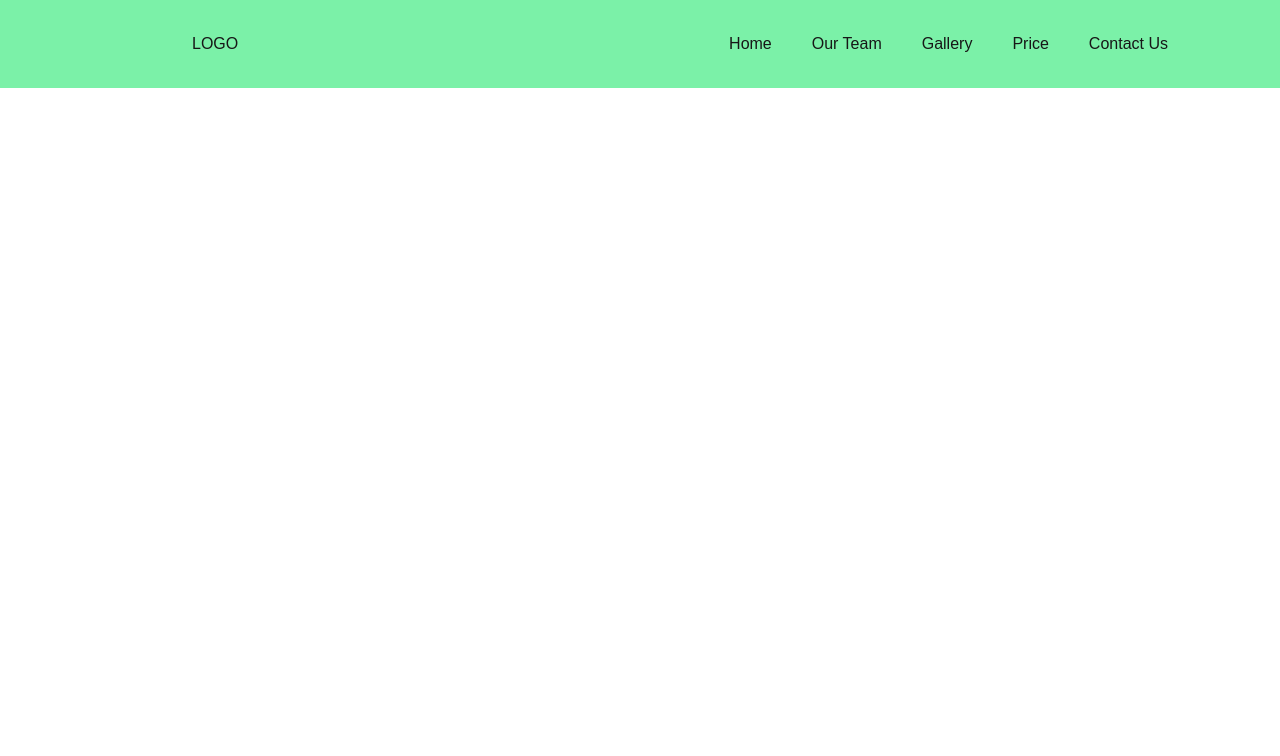
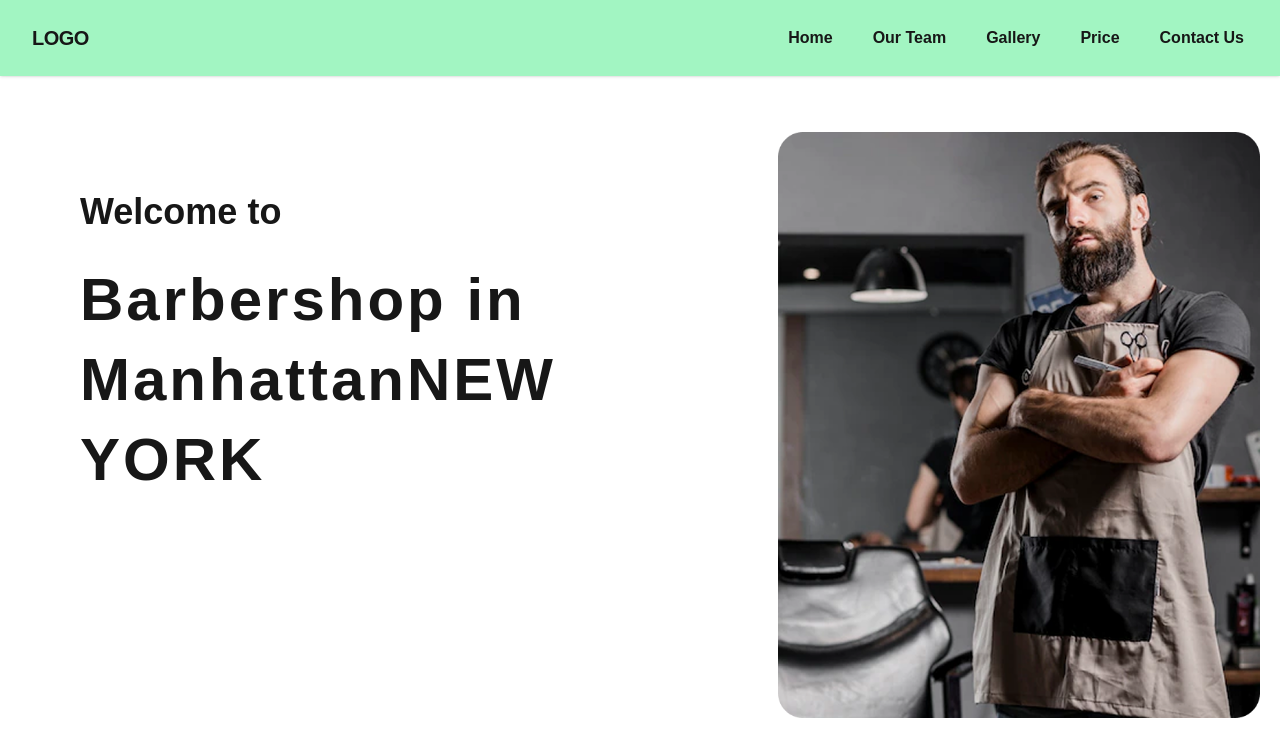
Before and after one commit to Hamza-Yaseen1/Barbar, a Next.js app: page / in a window 1280 px wide. Shown: the top 756 px of the page. Built offline with nearby package versions, Linux system fonts and the light colour scheme.

Commit message:
Refactor code structure for improved readability and maintainability

```diff
--- /dev/null
+++ b/app/Components/Hero.tsx
@@ -0,0 +1,20 @@
+const Hero = ()=>{
+    return(
+        <>
+        <section className="flex justify-around mt-9 p-5">
+            <div className="p-10">
+                <h2 className="text-4xl font-semibold p-5">Welcome to</h2>
+                <h1 className="text-6xl font-bold leading-20 tracking-wider p-5 pt-2">Barbershop in <br /> ManhattanNEW YORK</h1>
+            </div>
+           <div className=" flex justify-center">
+          <img
+            src="/images/image 1.png"
+            alt="Barbershop in Manhattan"
+            className="object-contain w-full h-full max-w-sm md:max-w-lg"
+          />
+        </div>
+        </section>
+        </>
+    )
+}
+export default Hero
--- a/app/Components/Navbar.tsx
+++ b/app/Components/Navbar.tsx
@@ -1,17 +1,94 @@
-const Navbar =()=>{
-   return(
-    <>
-    <nav className="flex justify-between p-8 bg-green-300 ">
-        <div className="pl-40">LOGO</div>
-        <ul className="flex gap-10 list-none pr-20">
-            <li>Home</li>
-            <li>Our Team</li>
-            <li>Gallery</li>
-            <li>Price</li>
-            <li>Contact Us</li>
-        </ul>
-    </nav>
-    </>
-   )
+'use client'
+import { useState } from "react";
+import { Menu, X } from "lucide-react";
+import { AnimatePresence, motion } from "framer-motion";
+
+// Drop this component into your app (Tailwind required).
+// Uses lucide-react for icons and Framer Motion for the mobile menu animation.
+
+const links = [
+  { label: "Home", href: "#home" },
+  { label: "Our Team", href: "#team" },
+  { label: "Gallery", href: "#gallery" },
+  { label: "Price", href: "#price" },
+  { label: "Contact Us", href: "#contact" },
+];
+
+export default function Navbar() {
+  const [open, setOpen] = useState(false);
+
+  const toggle = () => setOpen((v) => !v);
+  const close = () => setOpen(false);
+
+  return (
+    <header className="sticky top-0 z-50 bg-green-300/90 backdrop-blur supports-[backdrop-filter]:bg-green-300/70 shadow-sm">
+      <nav
+        className="mx-auto max-w-7xl px-4 sm:px-6 lg:px-8"
+        aria-label="Primary"
+      >
+        {/* Top bar */}
+        <div className="flex items-center justify-between py-6">
+          {/* Logo */}
+          <a
+            href="#home"
+            className="text-xl font-semibold tracking-tight hover:opacity-90 focus:outline-none focus:ring-2 focus:ring-offset-2 focus:ring-black/40 rounded"
+          >
+            LOGO
+          </a>
+
+          {/* Desktop nav */}
+          <ul className="hidden md:flex items-center gap-8 text-md font-semibold">
+            {links.map((l) => (
+              <li key={l.href}>
+                <a
+                  href={l.href}
+                  className="rounded px-1 py-1 transition hover:opacity-80 focus:outline-none focus:ring-2 focus:ring-offset-2 focus:ring-black/40"
+                >
+                  {l.label}
+                </a>
+              </li>
+            ))}
+          </ul>
+
+          {/* Mobile menu button */}
+          <button
+            className="md:hidden inline-flex items-center justify-center rounded-lg p-2 focus:outline-none focus:ring-2 focus:ring-offset-2 focus:ring-black/40"
+            aria-label={open ? "Close menu" : "Open menu"}
+            aria-expanded={open}
+            onClick={toggle}
+          >
+            {open ? <X size={24} /> : <Menu size={24} />}
+          </button>
+        </div>
+
+        {/* Mobile panel */}
+        <AnimatePresence initial={false}>
+          {open && (
+            <motion.div
+              key="mobile-panel"
+              initial={{ opacity: 0, y: -8 }}
+              animate={{ opacity: 1, y: 0 }}
+              exit={{ opacity: 0, y: -8 }}
+              transition={{ duration: 0.18, ease: "easeOut" }}
+              className="md:hidden overflow-hidden"
+            >
+              <ul className="flex flex-col gap-2 pb-4 text-base font-medium">
+                {links.map((l) => (
+                  <li key={l.href}>
+                    <a
+                      href={l.href}
+                      className="block rounded-lg px-3 py-2 hover:opacity-80 focus:outline-none focus:ring-2 focus:ring-offset-2 focus:ring-black/40"
+                      onClick={close}
+                    >
+                      {l.label}
+                    </a>
+                  </li>
+                ))}
+              </ul>
+            </motion.div>
+          )}
+        </AnimatePresence>
+      </nav>
+    </header>
+  );
 }
-export default Navbar
--- a/app/page.tsx
+++ b/app/page.tsx
@@ -1,9 +1,11 @@
+import Hero from "./Components/Hero";
 import Navbar from "./Components/Navbar";
 
 export default function Home() {
   return (
     <>
 <Navbar/>
+<Hero/>
     </>
   );
 }
```
Also changed, not shown: package.json (+8 -6 lines), public/images/image 1.png (added), 1 other file (tests, documents, lock files or other folders).
